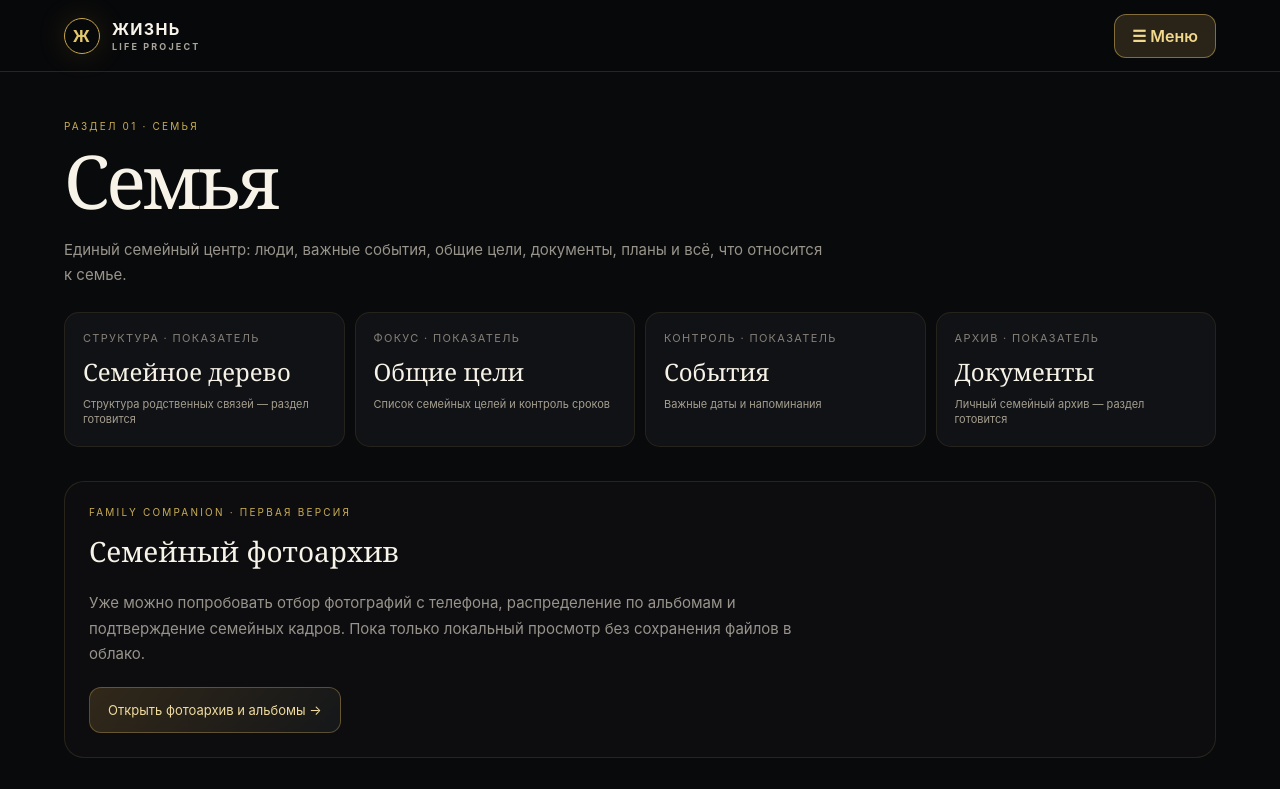
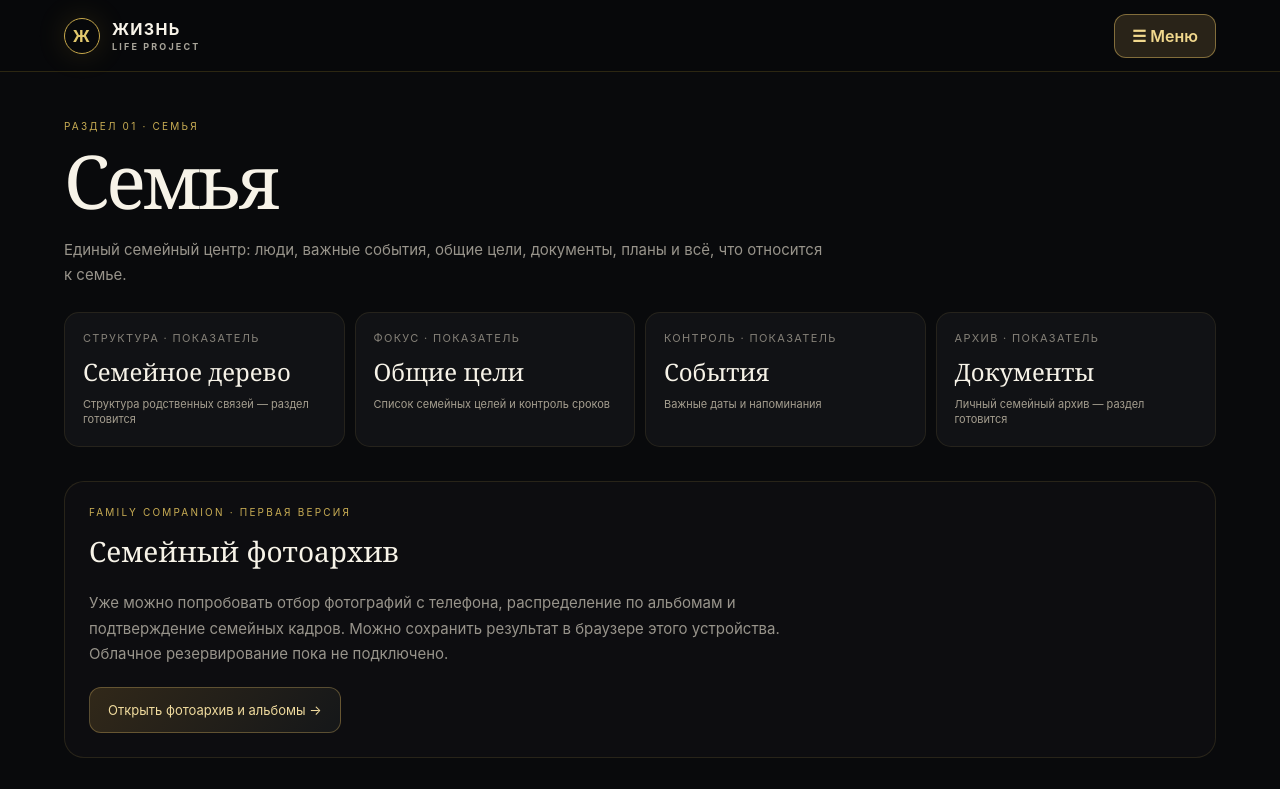
Before and after one commit to Igor-Samarin/life-project, a Next.js app: page /family in a window 1280 px wide. Shown: the top 789 px of the page. Built offline with nearby package versions, Linux system fonts and the light colour scheme; grey boxes are pictures that could not be loaded.

Commit message:
Describe browser-local photo saving in family dashboard

```diff
--- a/pages/family.js
+++ b/pages/family.js
@@ -16,7 +16,7 @@ export default function Family() {
         <div className="lp-kpi"><span>Архив · показатель</span><strong>Документы</strong><small style={{display:"block",marginTop:9,color:"#a59e8f",lineHeight:1.45,fontSize:11}}>Личный семейный архив — раздел готовится</small></div>
       </div>
 
-      <section className="lp-panel"><div className="lp-eyebrow">FAMILY COMPANION · ПЕРВАЯ ВЕРСИЯ</div><h2 className="lp-sectionTitle">Семейный фотоархив</h2><p className="lp-subtitle">Уже можно попробовать отбор фотографий с телефона, распределение по альбомам и подтверждение семейных кадров. Пока только локальный просмотр без сохранения файлов в облако.</p><div className="familyLinks"><Link href="/family-photos">Открыть фотоархив и альбомы →</Link></div></section>
+      <section className="lp-panel"><div className="lp-eyebrow">FAMILY COMPANION · ПЕРВАЯ ВЕРСИЯ</div><h2 className="lp-sectionTitle">Семейный фотоархив</h2><p className="lp-subtitle">Уже можно попробовать отбор фотографий с телефона, распределение по альбомам и подтверждение семейных кадров. Можно сохранить результат в браузере этого устройства. Облачное резервирование пока не подключено.</p><div className="familyLinks"><Link href="/family-photos">Открыть фотоархив и альбомы →</Link></div></section>
 
       <section className="lp-grid">
         <article className="lp-card"><ProjectArt kind="Члены семьи" className="lp-visual" /><div className="lp-cardLabel">Профили</div><h3>Члены семьи</h3><p>Отдельная карточка для каждого: связи, важные данные, интересы, планы и персональные задачи.</p><div className="lp-cardMeta">Будет связано с семейным деревом</div></article>
```
